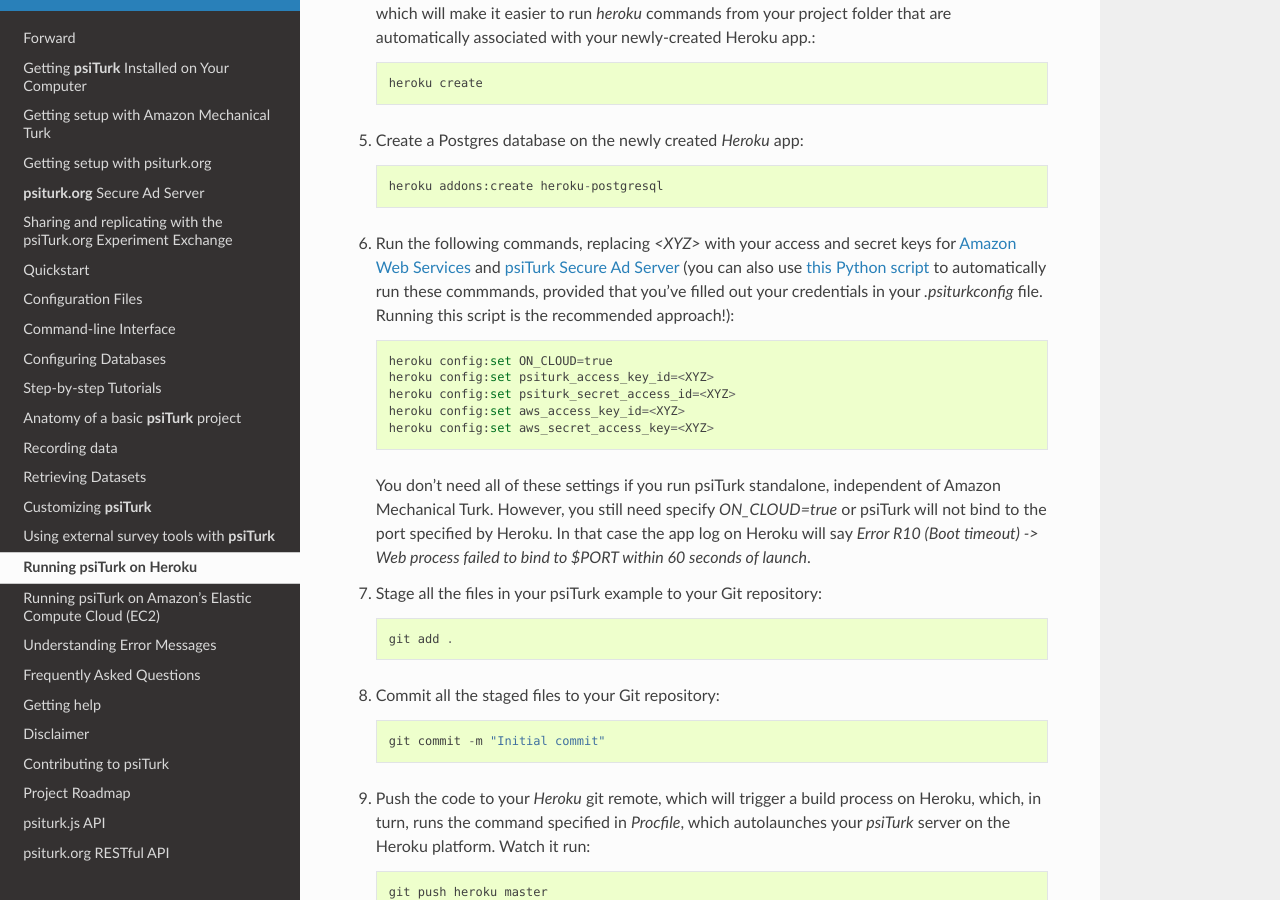
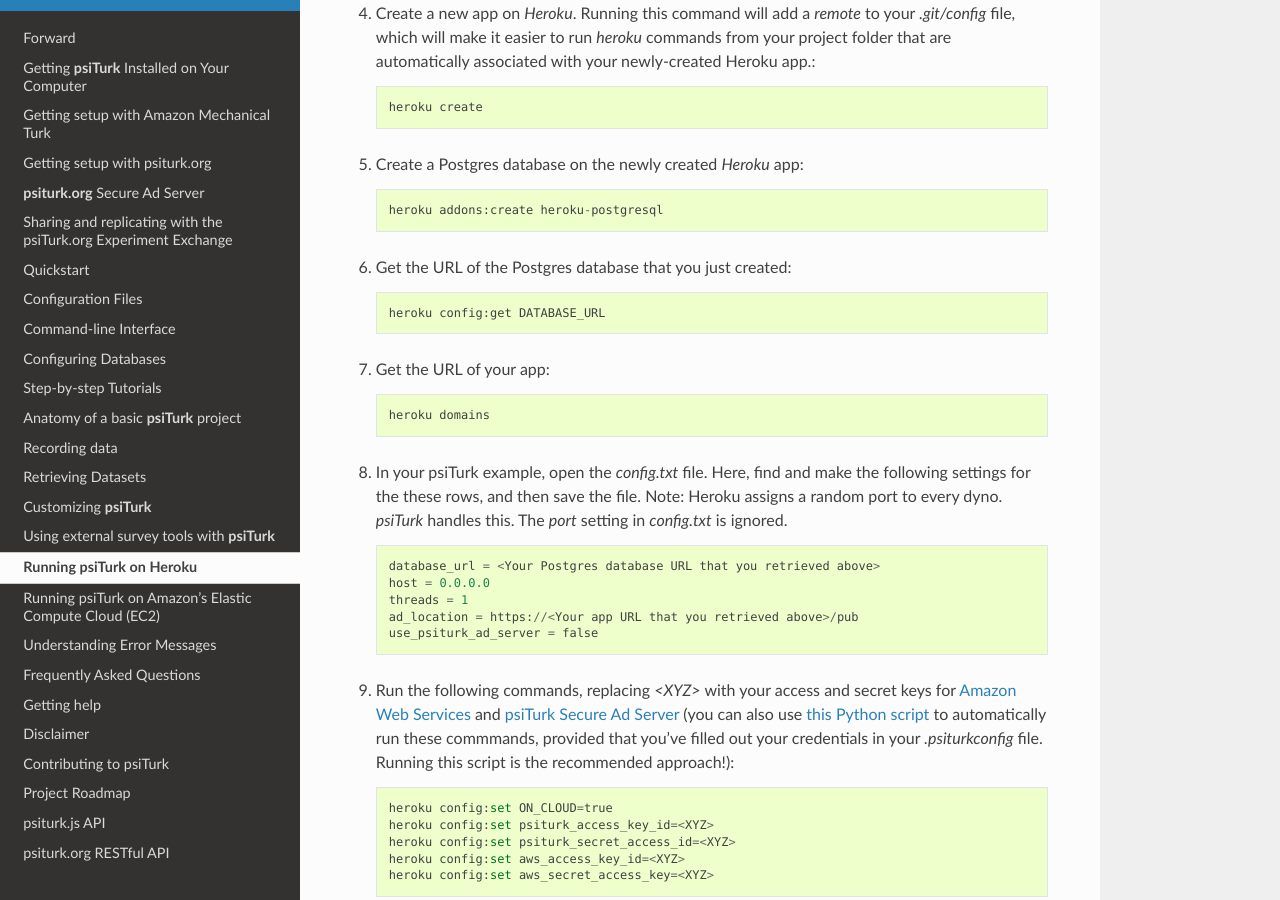
Before and after one commit to NYUCCL/psiTurk, a Sphinx documentation site: the page built from doc/heroku.rst, in a window 1280 px wide and 900 px high, scrolled down 1397 px. Built offline with Sphinx 7.4.7 and the Read the Docs theme 2.0.0, drawn with Linux system fonts in a browser that asks for light colours; pages that are not in the unit, such as notebooks, are missing from menus; some of the changed text lies outside the part shown.

Commit message:
📝 db and port notes in heroku docs

```diff
--- a/doc/heroku.rst
+++ b/doc/heroku.rst
@@ -6,7 +6,7 @@
 The benefits of `Heroku` are that:
 
 - It's somewhat easier to manage than `Amazon Web Services EC2 <amazon_ec2.html>`_ for the tech-wary (no need for security groups, no need to ssh in).
-- You can set up a free PostgreSQL server (which is `highly recommended <configure_databases.html>`_ to use over the default SQLite database that `psiTurk` uses).
+- You can set up a free PostgreSQL server (which is `highly recommended <configure_databases.html>`_ to use over the default SQLite database that `psiTurk` uses). A database server is required on heroku as files, including `participants.db`, are ephemeral. Data would be lost every time the app spins down.
 - You get free SSL if you want to host your own ad, which is good because the `psiTurk Secure Ad Server <secure_ad_server.html>`_ goes down under heavy load.
 - It's scaleable.
 - You get a `Heroku` buffering server in front of your `psiTurk` gunicorn instance, which helps with performance a little bit (although it would be better to put nginx in front of gunicorn within the `psiTurk` instance).
@@ -46,6 +46,22 @@
 #. Create a Postgres database on the newly created `Heroku` app: ::
 
     heroku addons:create heroku-postgresql
+
+#. Get the URL of the Postgres database that you just created: ::
+
+    heroku config:get DATABASE_URL
+
+#. Get the URL of your app: ::
+
+    heroku domains
+
+#. In your psiTurk example, open the `config.txt` file. Here, find and make the following settings for the these rows, and then save the file. Note: Heroku assigns a random port to every dyno. `psiTurk` handles this. The `port` setting in `config.txt` is ignored. ::
+
+    database_url = <Your Postgres database URL that you retrieved above>
+    host = 0.0.0.0
+    threads = 1
+    ad_location = https://<Your app URL that you retrieved above>/pub
+    use_psiturk_ad_server = false
 
 #. Run the following commands, replacing `<XYZ>` with your access and secret keys for `Amazon Web Services <amt_setup.html#obtaining-aws-credentials>`_ and `psiTurk Secure Ad Server <psiturk_org_setup.html#obtaining-psiturk-org-api-credentials>`_ (you can also use `this Python script <https://github.com/NYUCCL/psiTurk/blob/908ce7bcfc8fb6b38d94dbae480449324c5d9d51/psiturk/example/set-heroku-settings.py>`_ to automatically run these commmands, provided that you've filled out your credentials in your `.psiturkconfig` file. Running this script is the recommended approach!): ::
 
@@ -102,9 +118,9 @@
 
    From that url, you can conveniently obtain a debugging url by clicking "Begin by viewing the `ad`."
 
-#. Run through your experiment. You should now have some data in the database. To extract it into `csv` files, type: ::
+#. Run through your experiment hosted by heroku. You should now have some data in the database. To extract it into `csv` files, run locally: ::
 
-    download_datafiles
+    psiturk download_datafiles
 
 This should generate three datafiles for you in your local directory: `trialdata.csv`, `questiondata.csv`, and `eventdata.csv`. Congratulations, you've now gathered data from an experiment running on `Heroku`!
 
```
